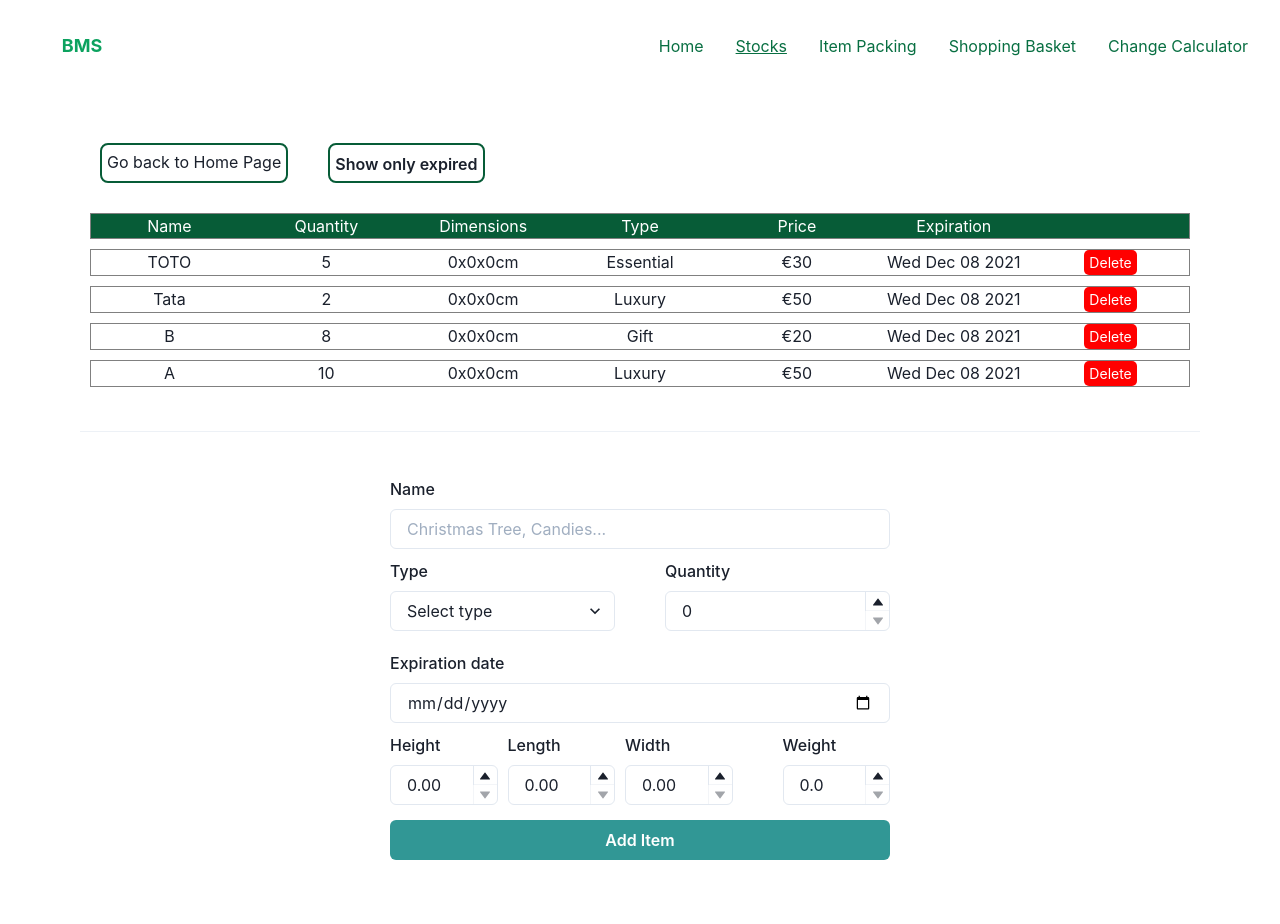
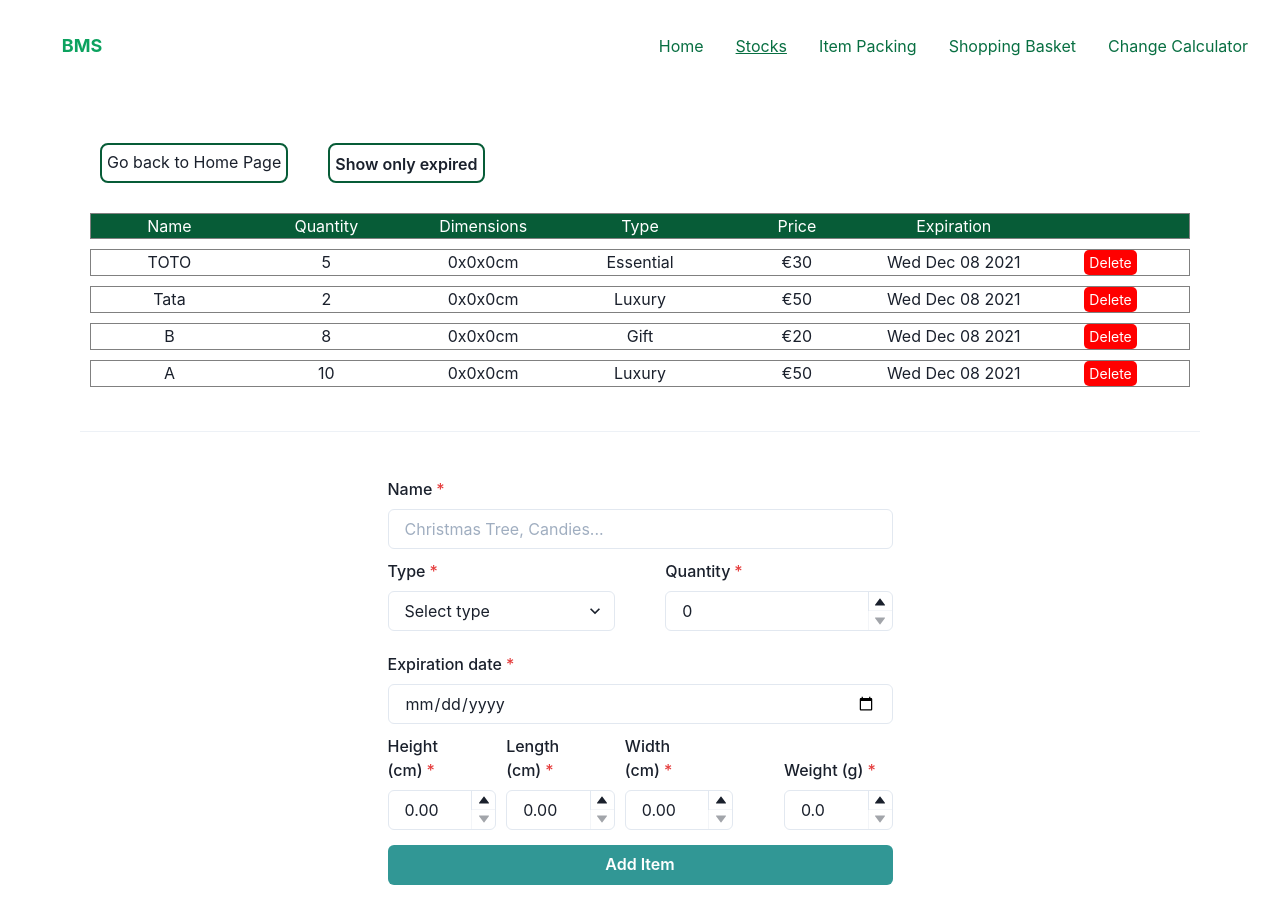
Before and after one commit to Harmos274/SCRUMGroupProjectBM, a React (Create React App) app: page /stock in a window 1280 px wide. Shown: the top 924 px of the page. Built offline with nearby package versions, Linux system fonts and the light colour scheme.

Commit message:
[Add] Alert on add item [Update] Make all the fields mandatory

```diff
--- a/src/components/AddItem.js
+++ b/src/components/AddItem.js
@@ -2,6 +2,10 @@ import { Input, Flex, Select, Button, Spacer } from '@chakra-ui/react'
 import { FormControl, FormLabel } from '@chakra-ui/react'
 import SizeInputField from './SizeInputField'
 import moment from 'moment';
+import {
+  Alert,
+  AlertIcon,
+} from '@chakra-ui/react'
 
 import {
   NumberInput,
@@ -14,31 +18,42 @@ import { useState } from 'react';
 
 const AddItem = (props) => {
 
-    const [name, setName] = useState('None');
-    const [type, setType] = useState('None');
-    const [quantity, setQuantity] = useState('0');
-    const [expirationDate, setExpirationDate] = useState('12/24/2030');
-    const [height, setHeight] = useState('.0');
-    const [length, setLength] = useState('.0');
-    const [width, setWidth] = useState('.0');
-    const [weight, setWeight] = useState('.0');
+    const [name, setName] = useState('');
+    const [type, setType] = useState('');
+    const [quantity, setQuantity] = useState('');
+    const [expirationDate, setExpirationDate] = useState('');
+    const [height, setHeight] = useState('');
+    const [length, setLength] = useState('');
+    const [width, setWidth] = useState('');
+    const [weight, setWeight] = useState('');
+    const [formError, setFormError] = useState(false);
+    const [formSuccess, setFormSuccess] = useState(false);
 
     var {onAddItem, ...other} = props;
 
     const addItemHandler = (e) => {
-      onAddItem(name, type, quantity, moment(expirationDate).toISOString(), height, length, width, weight);
+      if (name && type && quantity && expirationDate && height && length && width && weight) {
+        onAddItem(name, type, quantity, moment(expirationDate).toISOString(), height, length, width, weight);
+        setFormError(false)
+        setFormSuccess(true)
+        setTimeout(() => {
+          setFormSuccess(false);
+        }, 3500);
+      } else {
+        setFormError(true)
+      }
     };
 
     return (
-        <Flex position="relative" direction='column' alignItems='center' maxWidth='500px' {...other}>
+        <Flex position="relative" direction='column' alignItems='center' maxWidth='505px' {...other}>
 
-          <FormControl id='item_name' mb="2%">
+          <FormControl id='item_name' mb="2%" isRequired>
             <FormLabel>Name</FormLabel>
             <Input placeholder="Christmas Tree, Candies..." type="text" onChange={e => setName(e.currentTarget.value)}/>
           </FormControl>
 
           <Flex flexDirection='row' width="100%" mb="2%">
-            <FormControl id='item_type' marginRight="10%">
+            <FormControl id='item_type' marginRight="10%" isRequired>
               <FormLabel>Type</FormLabel>
               <Select placeholder='Select type' onChange={e => setType(e.currentTarget.value)}>
                 <option value='Essential'   >Essential</option>
@@ -47,7 +62,7 @@ const AddItem = (props) => {
               </Select>
             </FormControl>
 
-            <FormControl id='item_quantity' mb="2%">
+            <FormControl id='item_quantity' mb="2%" isRequired>
               <FormLabel>Quantity</FormLabel>
               <NumberInput defaultValue={0} min={0} onChange={e => {setQuantity(e)}}>
                 <NumberInputField/>
@@ -59,7 +74,7 @@ const AddItem = (props) => {
             </FormControl>
           </Flex>
 
-          <FormControl id='expiration_date' mb="2%">
+          <FormControl id='expiration_date' mb="2%" isRequired>
             <FormLabel>Expiration date</FormLabel>
             <Input
               placeholder="10/12/2021"
@@ -69,8 +84,8 @@ const AddItem = (props) => {
           </FormControl>
 
           <Flex flexDirection='row' alignItems='center' mb="3%">
-            <FormControl id="height" marginEnd="2%">
-              <FormLabel>Height</FormLabel>
+            <FormControl id="height" marginEnd="2%" isRequired>
+              <FormLabel>Height (cm)</FormLabel>
               <SizeInputField
                 defaultValue={0}
                 min={0}
@@ -80,8 +95,8 @@ const AddItem = (props) => {
               />
             </FormControl>
 
-            <FormControl id="lenght" marginEnd="2%">
-              <FormLabel>Length</FormLabel>
+            <FormControl id="lenght" marginEnd="2%" isRequired>
+              <FormLabel>Length (cm)</FormLabel>
               <SizeInputField
                 defaultValue={0}
                 min={0}
@@ -91,8 +106,8 @@ const AddItem = (props) => {
               />
             </FormControl>
 
-            <FormControl id="width" marginEnd="10%">
-              <FormLabel>Width</FormLabel>
+            <FormControl id="width" marginEnd="10%" isRequired>
+              <FormLabel>Width (cm)</FormLabel>
               <SizeInputField
                 defaultValue={0}
                 min={0}
@@ -102,8 +117,8 @@ const AddItem = (props) => {
               />
             </FormControl>
 
-            <FormControl id="Weight" alignSelf="end">
-              <FormLabel>Weight</FormLabel>
+            <FormControl id="Weight" alignSelf="end" isRequired>
+              <FormLabel>Weight (g)</FormLabel>
               <SizeInputField
                 defaultValue={0}
                 min={0}
@@ -118,6 +133,19 @@ const AddItem = (props) => {
           <Button colorScheme="teal" variant="solid" width="100%" onClick={addItemHandler}>
             Add Item
           </Button>
+          { formError === true &&
+            <Alert status='error'>
+              <AlertIcon />
+                All the fields are mandatory
+              </Alert>
+          }
+          { formSuccess === true &&
+            <Alert status='success'>
+              <AlertIcon />
+                Successfully added new item
+              </Alert>
+          }
+
         </Flex>
     )
   }
```
